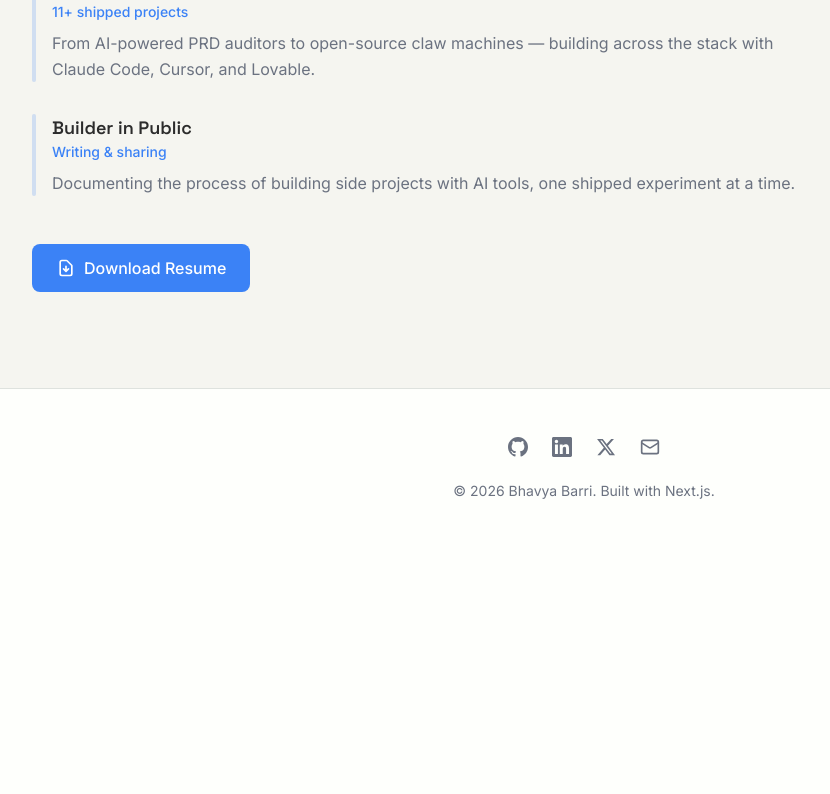
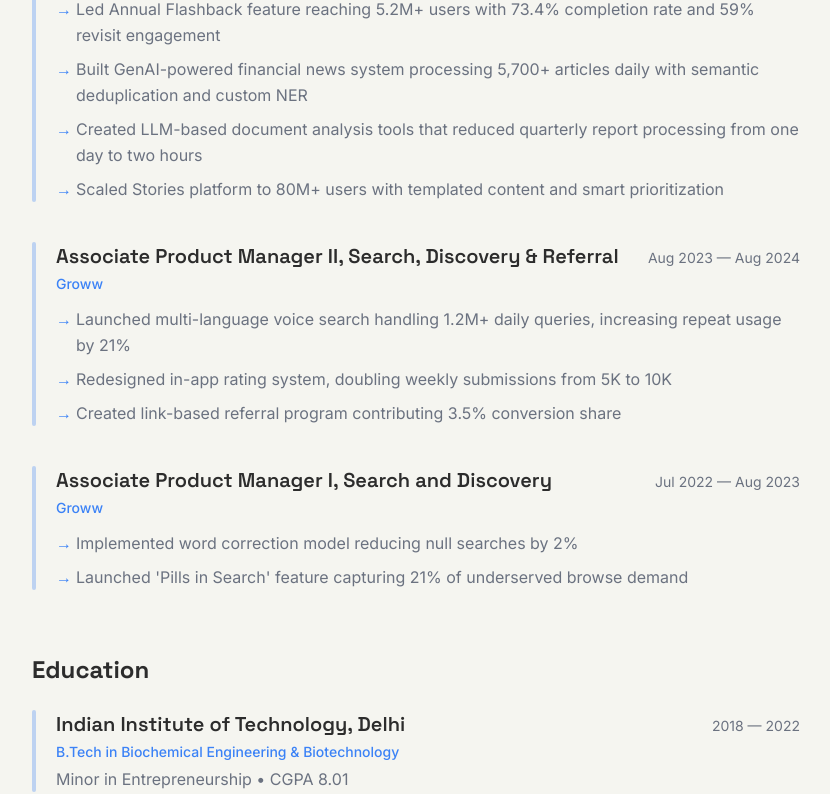
Before and after one commit to b-barri/personal-website, a Next.js app: page / in a window 1280 px wide. Shown: the part 3930-4724 px from the top of the page, without its empty margins (56-886 px from the left). Before the commit the page ends 4479 px from the top, so only its background shows below. Built offline with nearby package versions, Linux system fonts and the light colour scheme.

Commit message:
feat(resume): add real Groww experience timeline and IIT Delhi education from resume

```diff
--- a/src/components/sections/Resume.tsx
+++ b/src/components/sections/Resume.tsx
@@ -1,56 +1,119 @@
 import ScrollReveal from "@/components/ui/ScrollReveal";
 
-const highlights = [
+const experience = [
   {
-    role: "Product Manager",
-    company: "Sarvam AI",
-    description: "Building AI products that scale across languages and modalities.",
+    role: "Product Manager I, Engagement (AI & Platform)",
+    company: "Groww",
+    period: "Aug 2024 — Present",
+    highlights: [
+      "Led Annual Flashback feature reaching 5.2M+ users with 73.4% completion rate and 59% revisit engagement",
+      "Built GenAI-powered financial news system processing 5,700+ articles daily with semantic deduplication and custom NER",
+      "Created LLM-based document analysis tools that reduced quarterly report processing from one day to two hours",
+      "Scaled Stories platform to 80M+ users with templated content and smart prioritization",
+    ],
   },
   {
-    role: "Side Project Builder",
-    company: "11+ shipped projects",
-    description:
-      "From AI-powered PRD auditors to open-source claw machines — building across the stack with Claude Code, Cursor, and Lovable.",
+    role: "Associate Product Manager II, Search, Discovery & Referral",
+    company: "Groww",
+    period: "Aug 2023 — Aug 2024",
+    highlights: [
+      "Launched multi-language voice search handling 1.2M+ daily queries, increasing repeat usage by 21%",
+      "Redesigned in-app rating system, doubling weekly submissions from 5K to 10K",
+      "Created link-based referral program contributing 3.5% conversion share",
+    ],
   },
   {
-    role: "Builder in Public",
-    company: "Writing & sharing",
-    description:
-      "Documenting the process of building side projects with AI tools, one shipped experiment at a time.",
+    role: "Associate Product Manager I, Search and Discovery",
+    company: "Groww",
+    period: "Jul 2022 — Aug 2023",
+    highlights: [
+      "Implemented word correction model reducing null searches by 2%",
+      "Launched 'Pills in Search' feature capturing 21% of underserved browse demand",
+    ],
   },
 ];
+
+const education = {
+  school: "Indian Institute of Technology, Delhi",
+  degree: "B.Tech in Biochemical Engineering & Biotechnology",
+  detail: "Minor in Entrepreneurship • CGPA 8.01",
+  period: "2018 — 2022",
+};
 
 export default function Resume() {
   return (
     <section id="resume" className="py-24 bg-bg-surface">
       <div className="mx-auto max-w-6xl px-6">
         <ScrollReveal>
-          <h2 className="text-3xl md:text-4xl font-bold font-[family-name:var(--font-heading)] text-text-primary mb-12">
+          <h2 className="text-3xl md:text-4xl font-bold font-[family-name:var(--font-heading)] text-text-primary mb-4">
             Experience
           </h2>
+          <p className="text-text-secondary text-lg mb-12 max-w-2xl">
+            Three years of building product at Groww across Search, Discovery,
+            Engagement, and AI platforms.
+          </p>
 
-          <div className="space-y-8 mb-12 max-w-3xl">
-            {highlights.map((item) => (
-              <div key={item.role} className="flex gap-4">
-                <div className="w-1 bg-accent/20 rounded-full shrink-0" />
-                <div>
-                  <h3 className="text-lg font-semibold font-[family-name:var(--font-heading)] text-text-primary">
-                    {item.role}
-                  </h3>
-                  <p className="text-sm text-accent font-medium mb-2">
+          {/* Experience timeline */}
+          <div className="space-y-10 mb-16 max-w-3xl">
+            {experience.map((item) => (
+              <div key={item.role} className="flex gap-5">
+                <div className="w-1 bg-accent/30 rounded-full shrink-0" />
+                <div className="flex-1">
+                  <div className="flex flex-col md:flex-row md:items-baseline md:justify-between mb-1 gap-1">
+                    <h3 className="text-lg md:text-xl font-semibold font-[family-name:var(--font-heading)] text-text-primary">
+                      {item.role}
+                    </h3>
+                    <span className="text-sm text-text-secondary font-[family-name:var(--font-inter)] shrink-0">
+                      {item.period}
+                    </span>
+                  </div>
+                  <p className="text-sm font-medium text-accent mb-3">
                     {item.company}
                   </p>
-                  <p className="text-text-secondary leading-relaxed">
-                    {item.description}
-                  </p>
+                  <ul className="space-y-2">
+                    {item.highlights.map((highlight) => (
+                      <li
+                        key={highlight}
+                        className="text-text-secondary leading-relaxed pl-5 relative before:content-['→'] before:absolute before:left-0 before:text-accent"
+                      >
+                        {highlight}
+                      </li>
+                    ))}
+                  </ul>
                 </div>
               </div>
             ))}
           </div>
 
+          {/* Education */}
+          <h3 className="text-2xl font-bold font-[family-name:var(--font-heading)] text-text-primary mb-6">
+            Education
+          </h3>
+          <div className="flex gap-5 mb-12 max-w-3xl">
+            <div className="w-1 bg-accent/30 rounded-full shrink-0" />
+            <div className="flex-1">
+              <div className="flex flex-col md:flex-row md:items-baseline md:justify-between mb-1 gap-1">
+                <h4 className="text-lg md:text-xl font-semibold font-[family-name:var(--font-heading)] text-text-primary">
+                  {education.school}
+                </h4>
+                <span className="text-sm text-text-secondary font-[family-name:var(--font-inter)] shrink-0">
+                  {education.period}
+                </span>
+              </div>
+              <p className="text-sm font-medium text-accent mb-1">
+                {education.degree}
+              </p>
+              <p className="text-text-secondary leading-relaxed">
+                {education.detail}
+              </p>
+            </div>
+          </div>
+
+          {/* Download button */}
           <a
-            href="/resume.pdf"
-            download
+            href="https://docs.google.com/document/d/15oVn3fsh1IK-v_hSKwbzVRP0iOSNl7_jMI1jGm6RAhE/edit?usp=sharing"
+            target="_blank"
+            rel="noopener noreferrer"
             className="inline-flex items-center gap-2 px-6 py-3 bg-accent text-white rounded-lg font-medium hover:bg-accent-hover transition-colors"
           >
             <svg
@@ -63,10 +126,10 @@ export default function Resume() {
                 strokeLinecap="round"
                 strokeLinejoin="round"
                 strokeWidth={2}
-                d="M12 10v6m0 0l-3-3m3 3l3-3m2 8H7a2 2 0 01-2-2V5a2 2 0 012-2h5.586a1 1 0 01.707.293l5.414 5.414a1 1 0 01.293.707V19a2 2 0 01-2 2z"
+                d="M10 6H6a2 2 0 00-2 2v10a2 2 0 002 2h10a2 2 0 002-2v-4M14 4h6m0 0v6m0-6L10 14"
               />
             </svg>
-            Download Resume
+            View Full Resume
           </a>
         </ScrollReveal>
       </div>
```
